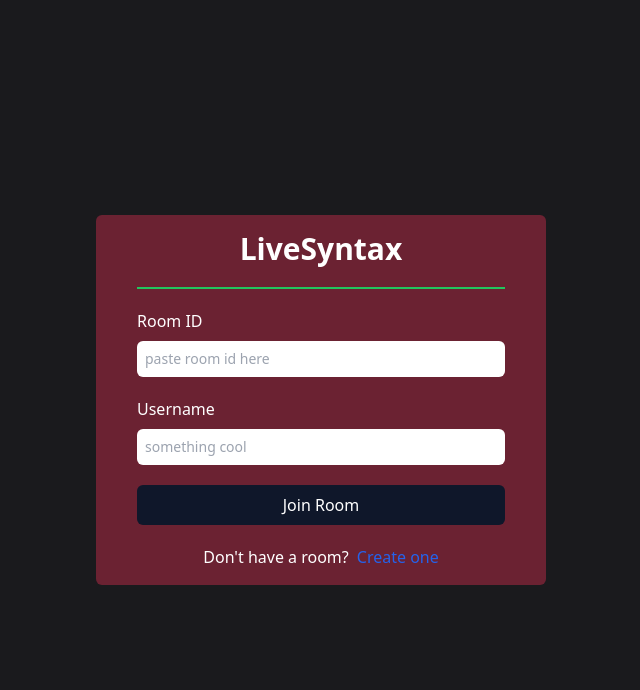
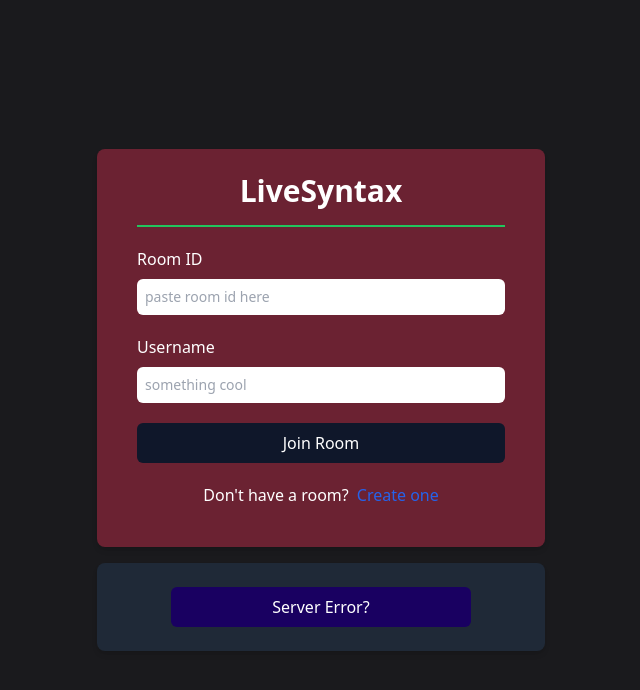
Before and after one commit to sohamdata/LiveSyntax, a React (Vite) app in the folder client/: page / in a window 1280 px wide. Shown: the top 690 px of the page, without its empty margins (319-959 px from the left). Built offline with nearby package versions, Linux system fonts and the light colour scheme.

Commit message:
feat: added wakeup server on demand

```diff
--- a/client/src/components/JoinRoom.tsx
+++ b/client/src/components/JoinRoom.tsx
@@ -8,6 +8,8 @@ const JoinRoom = () => {
     const [roomId, setRoomId] = useState('');
     const [username, setUsername] = useState('');
     const [isGenerated, setIsGenerated] = useState(false);
+    const [isServerExpanded, setIsServerExpanded] = useState(false);
+
 
     const generateRoomId = () => {
         setRoomId(nanoid());
@@ -33,14 +35,29 @@ const JoinRoom = () => {
         });;
     };
 
+    const startServer = () => {
+        if (import.meta.env.PROD) {
+            fetch('https://livesyntax-server.glitch.me/wakeup')
+                .then((res) => res.json())
+                .then((data) => {
+                    if (data.message) {
+                        toast.success(data.message);
+                    }
+                }
+                )
+                .catch((err) => {
+                    toast.error('Server is down');
+                }
+                );
+        }
+    };
+
     return (
-        <div className='w-[450px] absolute top-[50%] left-[50%] translate-x-[-50%] translate-y-[-50%] flex justify-center items-center'>
-            <div className='rounded-md relative w-full bg-burgundy'>
-                <div className='w-full h-full flex justify-center'>
-                    <form className="space-y-5 p-4 w-[400px]">
+        <div className='flex flex-col justify-center items-center h-screen'>
+            <div className='max-w-md w-full p-6 bg-burgundy rounded-lg shadow-md'>
                 <h1 className="text-center text-3xl text-white font-semibold"> LiveSyntax</h1>
-                        <div className="border-b-2 border-green-500" />
-                        <div>
+                <form className="space-y-5 p-4">
+                    <div className="border-b-2 border-green-500" /> <div>
                         <label htmlFor="roomid" className="my-2 block text-white">Room ID</label>
                         <input type="roomid" id="roomid" placeholder="paste room id here"
                             className={`p-2 rounded-md outline-none w-full text-black text-sm placeholder-gray-400 ${isGenerated && 'font-bold'}`}
@@ -79,6 +96,26 @@ const JoinRoom = () => {
                     </div>
                 </form>
             </div>
+            <div className='flex flex-col justify-center items-center p-6 mt-4 max-w-md w-full bg-gray-800 rounded-lg shadow-md'>
+                <button
+                    onClick={() => setIsServerExpanded(!isServerExpanded)}
+                    className='w-[300px] py-2 text-white bg-tesla-blue rounded-md hover:bg-tesla-red transition duration-300'
+                >
+                    Server Error?
+                </button>
+                {isServerExpanded && (
+                    <div className='flex flex-col justify-center items-center'>
+                        <button
+                            className='mt-5 w-[300px] py-2 text-white bg-green-500 rounded-md hover:bg-green-600 transition duration-300'
+                            onClick={startServer}
+                        >
+                            &gt; Wakeup Server
+                        </button>
+                        <p className='mt-5 text-teal-700'>
+                            glitch.com puts the server to sleep after just 5 minutes of inactivity
+                        </p>
+                    </div>
+                )}
             </div>
         </div>
     );
--- a/client/src/libs/socket.ts
+++ b/client/src/libs/socket.ts
@@ -6,7 +6,7 @@ const OPTIONS = {
     transports: ['websocket'],
 };
 
-// process.env.REACT_APP_BACKEND_URL
+// process.env.REACT_APP_BACKEND_URL for cra
 // const SERVER = import.meta.env.DEV ? import.meta.env.VITE_LOCAL_BACKEND_URL : import.meta.env.VITE_LIVE_SERVER_URL;
 const SERVER = import.meta.env.DEV ? 'http://localhost:5000' : 'https://livesyntax-server.glitch.me/';
 
```
Lines whose indentation alone changed are shown as unchanged.
